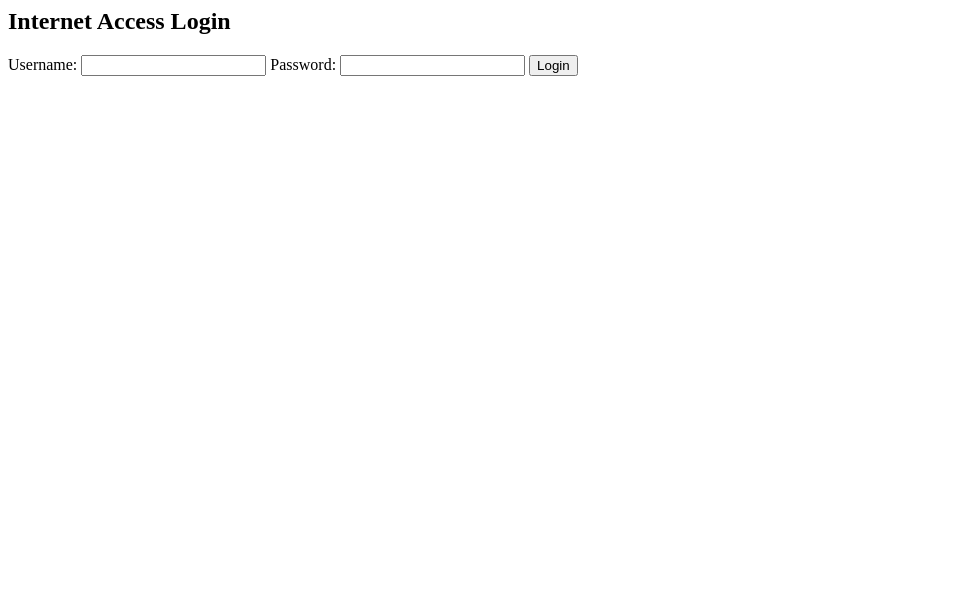
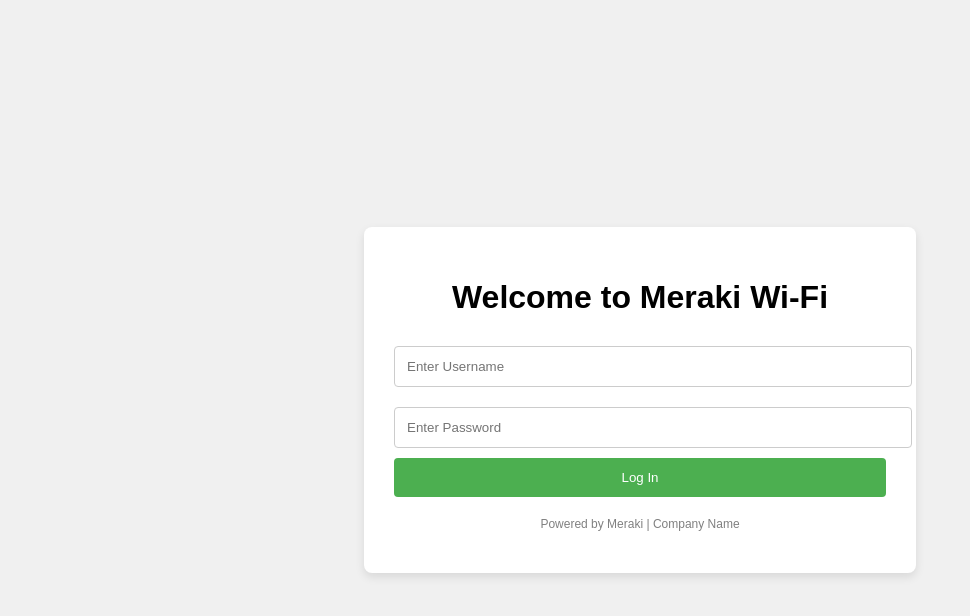
Before and after one commit to vish90/cna, a website: page index.html in a window 1280 px wide. Shown: the whole page, without its empty margins (0-970 px from the left). Drawn offline with Linux system fonts and the light colour scheme.

Commit message:
changed index

```diff
--- a/index.html
+++ b/index.html
@@ -1,4 +1,4 @@
-<html>
+<!-- <html>
 
 <head>
   <title>Internet Access Login</title>
@@ -20,4 +20,74 @@
   </form>
 </body>
 
+</html> -->
+
+<!DOCTYPE html>
+<html lang="en">
+<head>
+    <meta charset="UTF-8">
+    <meta name="viewport" content="width=device-width, initial-scale=1.0">
+    <title>Meraki Network Login</title>
+    <style>
+        body {
+            font-family: Arial, sans-serif;
+            display: flex;
+            justify-content: center;
+            align-items: center;
+            height: 100vh;
+            margin: 0;
+            background-color: #f0f0f0;
+        }
+        .login-container {
+            background-color: white;
+            padding: 30px;
+            border-radius: 8px;
+            box-shadow: 0 4px 10px rgba(0, 0, 0, 0.1);
+            text-align: center;
+        }
+        h1 {
+            margin-bottom: 20px;
+        }
+        input[type="text"], input[type="password"] {
+            width: 100%;
+            padding: 12px;
+            margin: 10px 0;
+            border: 1px solid #ccc;
+            border-radius: 4px;
+        }
+        button {
+            background-color: #4CAF50;
+            color: white;
+            padding: 12px 20px;
+            border: none;
+            border-radius: 4px;
+            cursor: pointer;
+            width: 100%;
+        }
+        button:hover {
+            background-color: #45a049;
+        }
+        .footer {
+            margin-top: 20px;
+            font-size: 12px;
+            color: gray;
+        }
+    </style>
+</head>
+<body>
+
+<div class="login-container">
+    <h1>Welcome to Meraki Wi-Fi</h1>
+    <form action="<? urldecode(GET['login_url']) ?> method="POST">
+        <!-- Replace nXXX with your Meraki network's ID -->
+        <input type="text" name="username" placeholder="Enter Username" required>
+        <input type="password" name="password" placeholder="Enter Password" required>
+        <button type="submit">Log In</button>
+    </form>
+    <div class="footer">
+        <p>Powered by Meraki | Company Name</p>
+    </div>
+</div>
+
+</body>
 </html>
```
